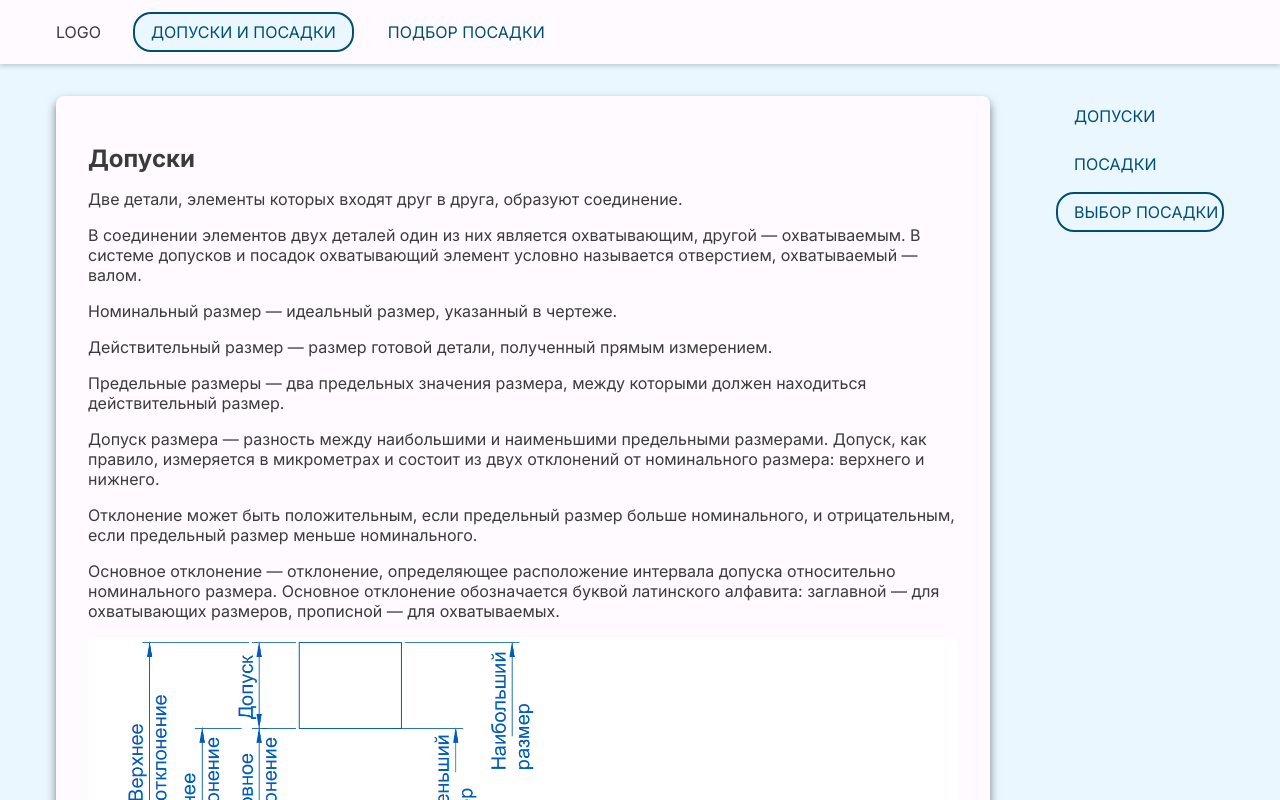
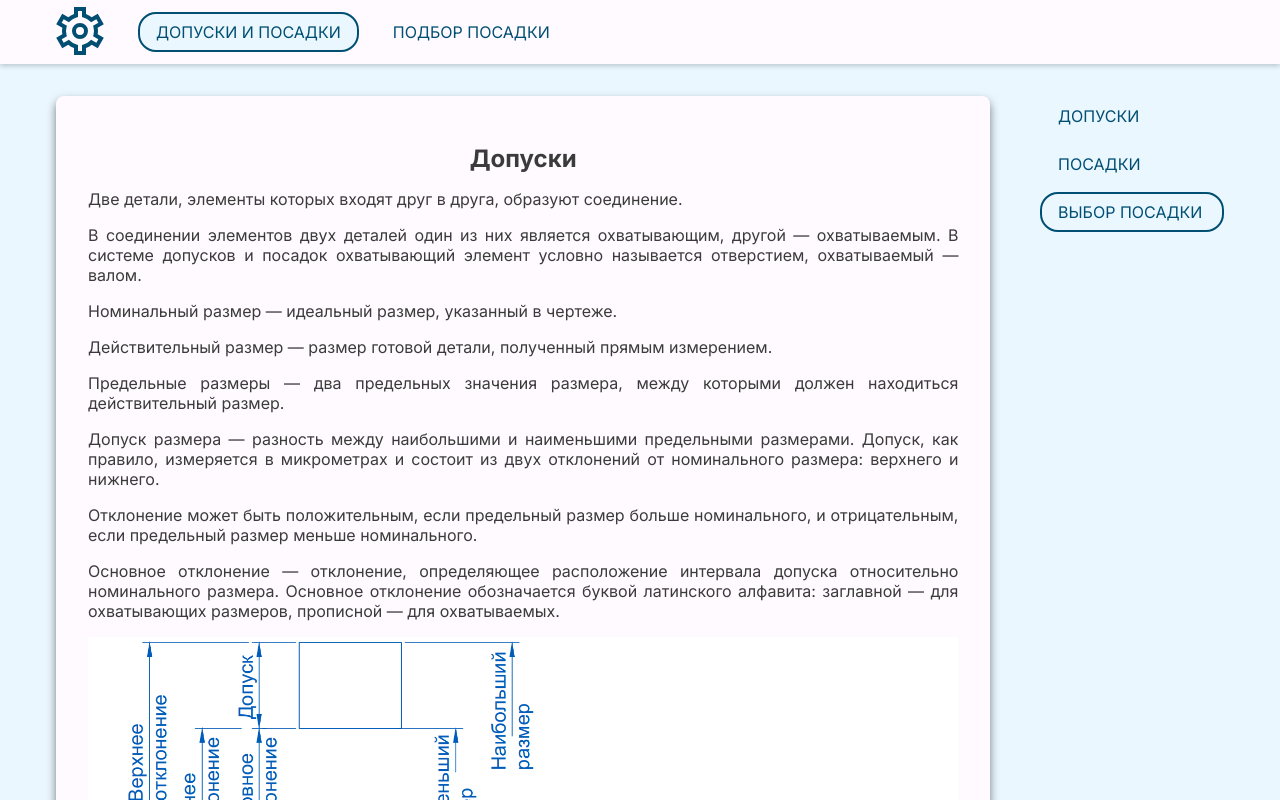
Before and after one commit to korchel/engineering-tolerance, a Next.js app: page / in a window 1280 px wide. Shown: the top 800 px of the page. Built offline with nearby package versions, Linux system fonts and the light colour scheme.

Commit message:
content added

```diff
--- a/app/@modal/tolerance/[dimensionType]/page.tsx
+++ b/app/@modal/tolerance/[dimensionType]/page.tsx
@@ -71,7 +71,9 @@ export default function Page({ params }: { params: Promise<any> }) {
   return (
     <Modal closeModal={clodeModal}>
       <div className={styles.flex}>
-        <Title level="h2">Класс допуска</Title>
+        <Title level="h2" centered>
+          Класс допуска
+        </Title>
         <TableInfo
           size={size}
           data={localState}
--- a/app/page.tsx
+++ b/app/page.tsx
@@ -12,7 +12,9 @@ export default async function Home() {
         <SideBar />
         <div className="paper" style={{ width: "80%" }}>
           <Section id={homePageSections.deviations}>
-            <Title level="h2">Допуски</Title>
+            <Title level="h2" centered>
+              Допуски
+            </Title>
             <Paragraph>
               Две детали, элементы которых входят друг в друга, образуют
               соединение.
@@ -104,7 +106,9 @@ export default async function Home() {
           </Section>
           <HRTag />
           <Section id={homePageSections.fits}>
-            <Title level="h2">Посадки</Title>
+            <Title level="h2" centered>
+              Посадки
+            </Title>
             <Paragraph>
               На сборочных чертежах, в месте соединения рядом с размером
               указывают посадку.
@@ -198,7 +202,9 @@ export default async function Home() {
           </Section>
           <HRTag />
           <Section id={homePageSections.fitSelection}>
-            <Title level="h2">Выбор посадки</Title>
+            <Title level="h2" centered>
+              Выбор посадки
+            </Title>
             <Paragraph>
               В таблице ниже перечислены рекоммендуемые посадки для размеров от
               1 до 500мм (ГОСТ 25346).
@@ -216,7 +222,9 @@ export default async function Home() {
               разные отклонения, то применение системы вала позволит упростить
               обработку вала).
             </Paragraph>
-            <Title level="h3">Посадки с зазором</Title>
+            <Title level="h3" centered>
+              Посадки с зазором
+            </Title>
             <Title level="h4">Скользящие посадки</Title>
             <Paragraph>
               Скользящие посадки H/h - самые плотные из свободных посадок. Такие
@@ -249,10 +257,27 @@ export default async function Home() {
               <li>крышки цилиндров.</li>
             </ul>
             <Title level="h4">Легкоходовые посадки</Title>
-            <Paragraph>standarts</Paragraph>
-            <Paragraph>standarts</Paragraph>
+            <Paragraph>
+              Легкоходовые посадки H/e обеспечивает легкоподвижное соединение,
+              допускающее радиальное перемещение или биение сопрягаемых
+              поверхностей:
+            </Paragraph>
+            <ul>
+              <li>подшипники многоопорных валов,</li>
+              <li>подшипники скольжения неответственных машин,</li>
+              <li>направляющие осевых перемещений.</li>
+            </ul>
             <Title level="h4">Широкоходовые посадки</Title>
-            <Title level="h3">Посадки с натягом</Title>
+            <Paragraph>
+              Посадки H/d легкоподвижных соединений общего применения, допускают
+              радиальное перемещение и и компенсируют погрешности взаимного
+              расположения трущихся поверхностей. Они используются в тех
+              случаях, когда необходимо компенсировать погрешности сборки или
+              температурные деформации.
+            </Paragraph>
+            <Title level="h3" centered>
+              Посадки с натягом
+            </Title>
             <Title level="h4">Прессовые тяжелые</Title>
             <Paragraph>
               Прессовые тяжелые H/u, H/x и H/z - посадки с большим
@@ -276,8 +301,20 @@ export default async function Home() {
               </li>
             </ul>
             <Title level="h4">Легкопрессовые</Title>
-            <Title level="h3">Посадки переходные</Title>
+            <Paragraph>
+              Легкопрессовые посадки типа H/p обеспечивают минимальный
+              гарантированный натяг и применяются для соединения тонкостенных
+              деталей при передаче небольших моментов и усилий.
+            </Paragraph>
+            <Title level="h3" centered>
+              Посадки переходные
+            </Title>
             <Title level="h4">Плотные</Title>
+            <Paragraph>
+              Плотные посадки типа H/js применяются в легкоразъемных неподвижных
+              соединениях, подвергающихся частой разборке. Вероятность зазора в
+              них 92-98%.
+            </Paragraph>
             <Title level="h4">Напряженные</Title>
             <Paragraph>
               Напряженные посадки типа H/k применяются в неподвижных разъёмных
--- a/components/Header/Header.tsx
+++ b/components/Header/Header.tsx
@@ -3,13 +3,15 @@
 import { usePathname } from "next/navigation";
 import { Container, LinkComponent } from "../ui";
 import styles from "./Header.module.css";
+import { Logo } from "../ui/icons";
 
 export const Header = () => {
   const pathname = usePathname();
   return (
     <header className={styles.header}>
       <Container className={styles.headerContainer}>
-        <div>LOGO</div>
+        <Logo />
+
         <nav className={styles.nav}>
           <LinkComponent href="/" isActive={pathname === "/"}>
             Допуски и посадки
--- a/components/homePage/SideBar/SideBar.module.css
+++ b/components/homePage/SideBar/SideBar.module.css
@@ -1,12 +1,12 @@
 .sideBar {
   position: absolute;
   top: 0;
-  right: 11.5rem;
+  right: 12.5rem;
 }
 
 .nav {
   position: fixed;
-  width: 10.5rem;
+  width: 11.5rem;
   display: flex;
   flex-direction: column;
   gap: 0.5rem;
--- a/components/ui/Paragraph/Paragraph.module.css
+++ b/components/ui/Paragraph/Paragraph.module.css
@@ -1,2 +1,3 @@
 .paragraph {
+  text-align: justify;
 }
--- a/components/ui/Title/Title.tsx
+++ b/components/ui/Title/Title.tsx
@@ -18,7 +18,9 @@ export const Title: FC<Props> = ({
 }) => {
   return React.createElement(
     level,
-    { className: clsx(className, styles.title, { [styles.title]: centered }) },
+    {
+      className: clsx(className, styles.title, { [styles.centered]: centered }),
+    },
     children
   );
 };
--- /dev/null
+++ b/components/ui/icons/Logo.tsx
@@ -0,0 +1,15 @@
+export const Logo = () => (
+  <svg
+    xmlns="http://www.w3.org/2000/svg"
+    viewBox="0 0 25 25"
+    width="50"
+    height="50"
+  >
+    <g>
+      <path
+        fill="#004f73"
+        d="M15,24H9V20.487a9,9,0,0,1-2.849-1.646L3.107,20.6l-3-5.2L3.15,13.645a9.1,9.1,0,0,1,0-3.29L.107,8.6l3-5.2L6.151,5.159A9,9,0,0,1,9,3.513V0h6V3.513a9,9,0,0,1,2.849,1.646L20.893,3.4l3,5.2L20.85,10.355a9.1,9.1,0,0,1,0,3.29L23.893,15.4l-3,5.2-3.044-1.758A9,9,0,0,1,15,20.487Zm-4-2h2V18.973l.751-.194A6.984,6.984,0,0,0,16.994,16.9l.543-.553,2.623,1.515,1-1.732-2.62-1.513.206-.746a7.048,7.048,0,0,0,0-3.75l-.206-.746,2.62-1.513-1-1.732L17.537,7.649,16.994,7.1a6.984,6.984,0,0,0-3.243-1.875L13,5.027V2H11V5.027l-.751.194A6.984,6.984,0,0,0,7.006,7.1l-.543.553L3.84,6.134l-1,1.732L5.46,9.379l-.206.746a7.048,7.048,0,0,0,0,3.75l.206.746L2.84,16.134l1,1.732,2.623-1.515.543.553a6.984,6.984,0,0,0,3.243,1.875l.751.194Zm1-6a4,4,0,1,1,4-4A4,4,0,0,1,12,16Zm0-6a2,2,0,1,0,2,2A2,2,0,0,0,12,10Z"
+      />
+    </g>
+  </svg>
+);
--- a/components/ui/icons/index.ts
+++ b/components/ui/icons/index.ts
@@ -1,2 +1,3 @@
 export { BookIcon } from "./BookIcon";
 export { CrossIcon } from "./CrossIcon";
+export { Logo } from "./Logo";
```
